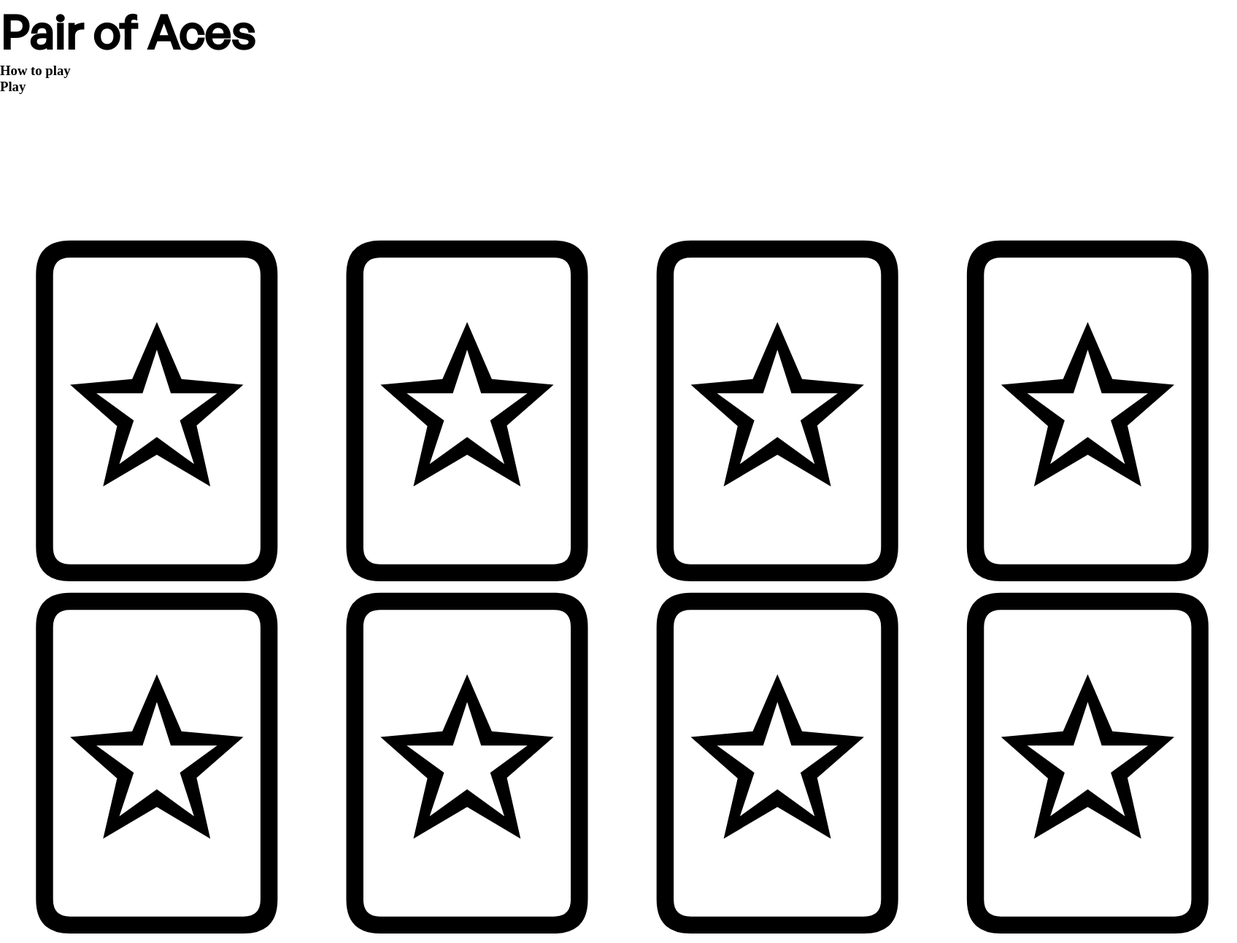
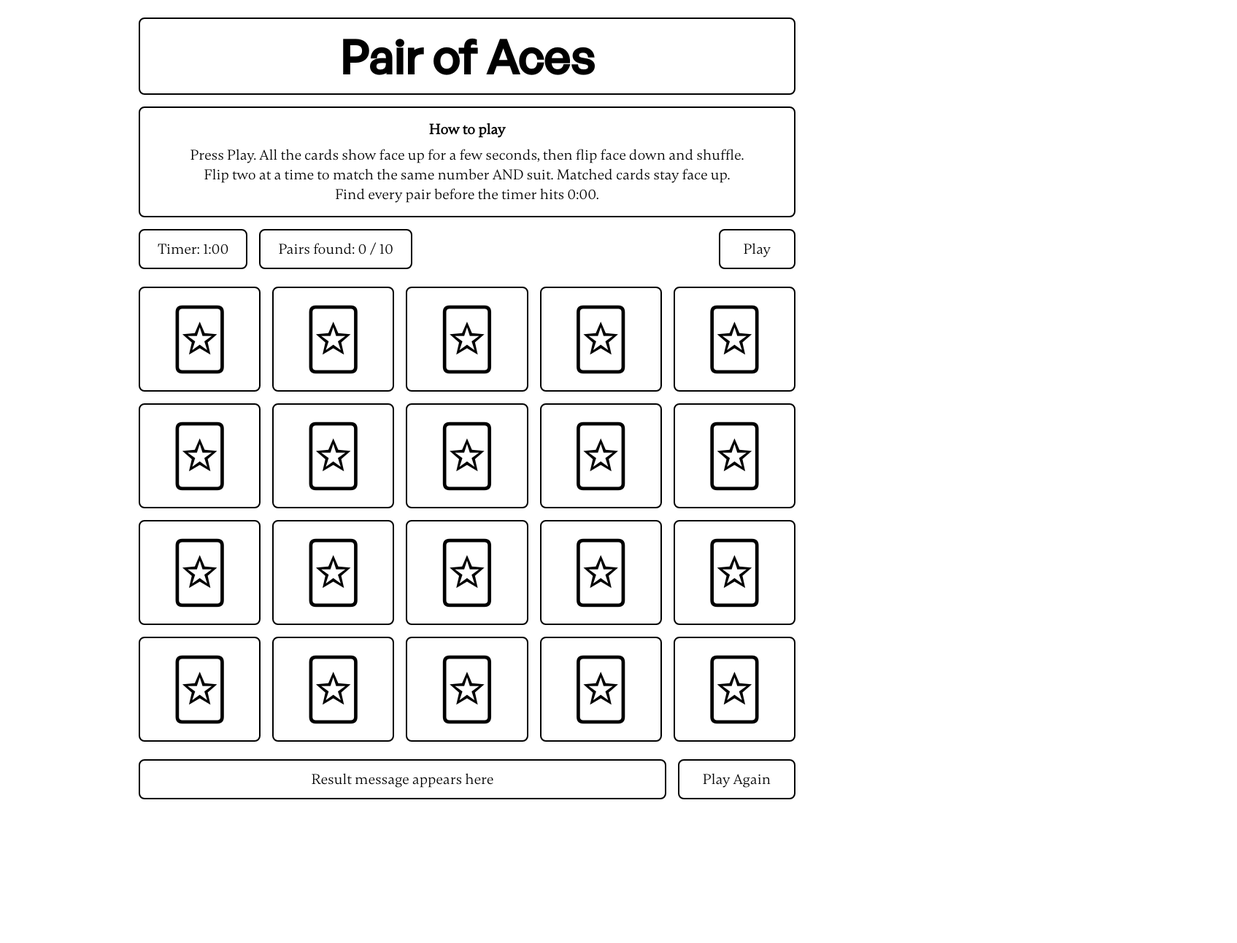
Before and after one commit to mohalghayesh/pair-of-aces, a plain HTML site: page index.html in a window 1280 px wide. Shown: the top 1293 px of the page at 73% size, 1695 px wide, since content can reach past the window. After the commit the page ends 1120 px from the top, so only its background shows below. Drawn offline with Linux system fonts and the light colour scheme.

Commit message:
finished html and css

```diff
--- a/index.html
+++ b/index.html
@@ -1,107 +1,78 @@
-<!DOCTYPE html>
+<!doctype html>
 <html lang="en">
-<head>
-    <meta charset="UTF-8">
-    <meta name="viewport" content="width=device-width, initial-scale=1.0">
-    <link rel="stylesheet" href="/stylesheet.css">
-    <script defer src="/app.js"></script>
-    <title>Document</title>
-</head>
-<body>
-
-    <div>
-        <h1> Pair of Aces </h1>
+  <head>
+    <meta charset="UTF-8" />
+    <meta name="viewport" content="width=device-width, initial-scale=1.0" />
+    <link rel="stylesheet" href="stylesheet.css" />
+    <script defer src="app.js"></script>
+    <title>Pair of Aces</title>
+  </head>
+  <body>
+    <div class="title">
+      <h1>Pair of Aces</h1>
     </div>
 
-    <div>
-        <h3 class="btn"> How to play </h3>
+    <div class="how-to-play">
+      <h3>How to play</h3>
+      <p>
+        Press Play. All the cards show face up for a few seconds, then flip face
+        down and shuffle.
+      </p>
+      <p>
+        Flip two at a time to match the same number AND suit. Matched cards stay
+        face up.
+      </p>
+      <p>Find every pair before the timer hits 0:00.</p>
     </div>
 
-    <div>
-        <h3 class="btn"> Play </h3>
-
+    <div class="status-bar">
+      <p class="box" id="timer">Timer: 1:00</p>
+      <p class="box" id="pairs">Pairs found: 0 / 10</p>
+      <button class="btn" id="play-btn">Play</button>
     </div>
 
     <div class="card-container">
+      <div class="card">🃟</div>
 
+      <div class="card">🃟</div>
 
-    <div class="card">
-        🃟
+      <div class="card">🃟</div>
+
+      <div class="card">🃟</div>
+
+      <div class="card">🃟</div>
+      <div class="card">🃟</div>
+
+      <div class="card">🃟</div>
+
+      <div class="card">🃟</div>
+
+      <div class="card">🃟</div>
+
+      <div class="card">🃟</div>
+      <div class="card">🃟</div>
+
+      <div class="card">🃟</div>
+
+      <div class="card">🃟</div>
+
+      <div class="card">🃟</div>
+
+      <div class="card">🃟</div>
+      <div class="card">🃟</div>
+
+      <div class="card">🃟</div>
+
+      <div class="card">🃟</div>
+
+      <div class="card">🃟</div>
+
+      <div class="card">🃟</div>
     </div>
 
-        <div class="card">
-        🃟
+    <div class="result-bar">
+      <p class="box result" id="result">Result message appears here</p>
+      <button class="btn" id="play-again-btn">Play Again</button>
     </div>
-
-        <div class="card">
-        🃟
-    </div>
-
-        <div class="card">
-        🃟
-    </div>
-
-        <div class="card">
-        🃟
-    </div>
-        <div class="card">
-        🃟
-    </div>
-
-        <div class="card">
-        🃟
-    </div>
-
-        <div class="card">
-        🃟
-    </div>
-
-        <div class="card">
-        🃟
-    </div>
-
-        <div class="card">
-        🃟
-    </div>
-     <div class="card">
-        🃟
-    </div>
-
-        <div class="card">
-        🃟
-    </div>
-
-        <div class="card">
-        🃟
-    </div>
-
-        <div class="card">
-        🃟
-    </div>
-
-        <div class="card">
-        🃟
-    </div>
-        <div class="card">
-        🃟
-    </div>
-
-        <div class="card">
-        🃟
-    </div>
-
-        <div class="card">
-        🃟
-    </div>
-
-        <div class="card">
-        🃟
-    </div>
-
-        <div class="card">
-        🃟
-    </div>
-
-    </div>
-</body>
+  </body>
 </html>
--- a/stylesheet.css
+++ b/stylesheet.css
@@ -3,11 +3,9 @@
   padding: 0;
 }
 
-
 @font-face {
   font-family: "general-sans";
   src: url("./fonts/GeneralSans/GeneralSans-Medium.otf");
-
 }
 
 @font-face {
@@ -15,28 +13,97 @@
   src: url("./fonts/Gambetta/Gambetta-Regular.otf");
 }
 
+body {
+  max-width: 900px;
+  margin: 0 auto;
+  padding: 24px 16px;
+}
 
 h1 {
   font-family: "general-sans";
   font-size: 64px;
 }
 
-h2 {
+h3,
+p,
+button {
   font-family: "gambetta";
+  font-size: 20px;
 }
+
+.title {
+  border: 2px solid black;
+  border-radius: 8px;
+  text-align: center;
+  padding: 8px;
+  margin-bottom: 16px;
+}
+
+.how-to-play {
+  border: 2px solid black;
+  border-radius: 8px;
+  text-align: center;
+  padding: 16px;
+  margin-bottom: 16px;
+}
+
+.how-to-play h3 {
+  margin-bottom: 8px;
+}
+
+.status-bar,
+.result-bar {
+  display: flex;
+  gap: 16px;
+  align-items: center;
+}
+
+.status-bar {
+  margin-bottom: 24px;
+}
+
+.result-bar {
+  margin-top: 24px;
+}
+
+.box {
+  border: 2px solid black;
+  border-radius: 8px;
+  padding: 12px 24px;
+}
+
+.result {
+  flex: 1;
+  text-align: center;
+}
+
+.btn {
+  margin-left: auto;
+  border: 2px solid black;
+  border-radius: 8px;
+  padding: 12px 32px;
+  background-color: white;
+  cursor: pointer;
+}
+
+.btn:hover {
+  background-color: black;
+  color: white;
+}
+
 .card {
   display: flex;
-    font-size: 400px;
-    gap: 16px;
-
+  justify-content: center;
+  align-items: center;
+  height: 140px;
+  border: 2px solid black;
+  border-radius: 8px;
+  font-size: 80px;
+  cursor: pointer;
 }
 
-.card-container{
+.card-container {
   display: grid;
   grid-template-columns: repeat(5, 1fr);
-    grid-template-rows: repeat(5, 1fr);
   gap: 16px;
-    justify-content: center;
-    flex-wrap: wrap;
-    padding: 200px;
 }
```
Lines whose indentation alone changed are shown as unchanged.
